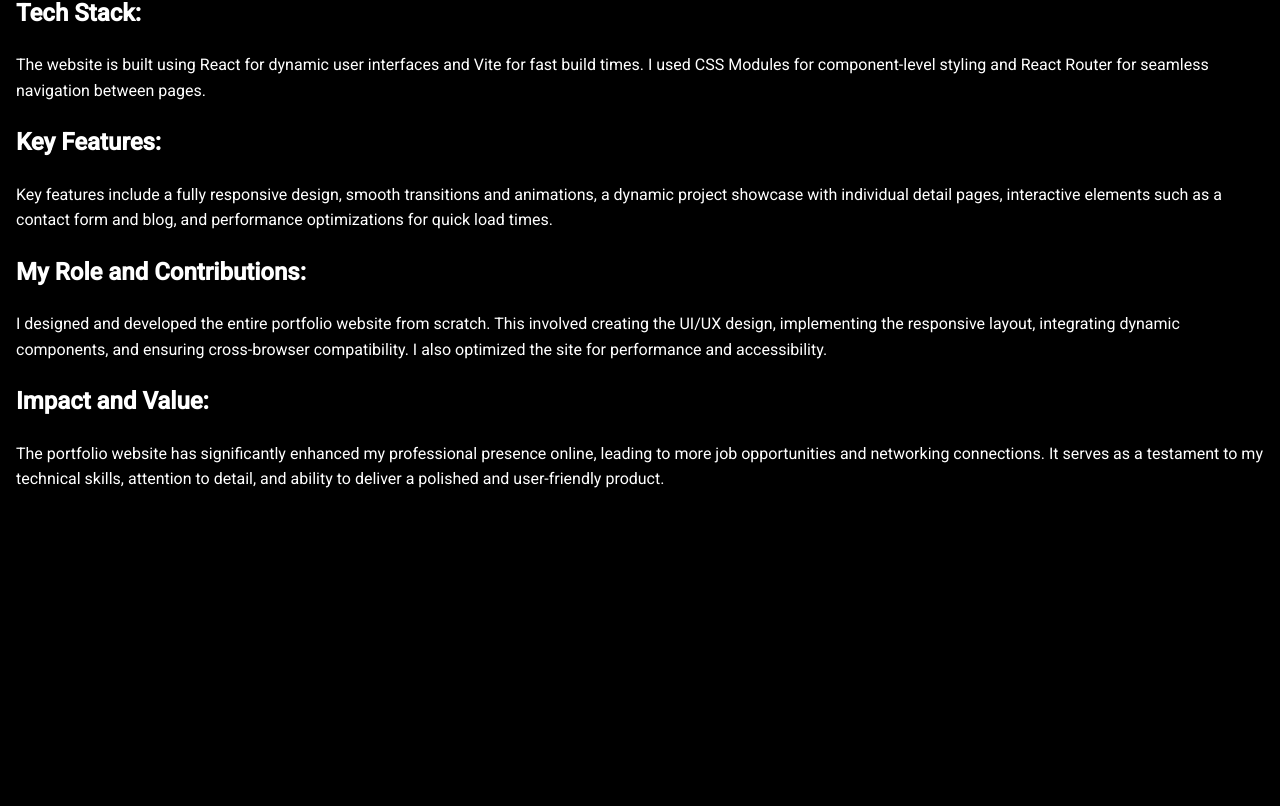
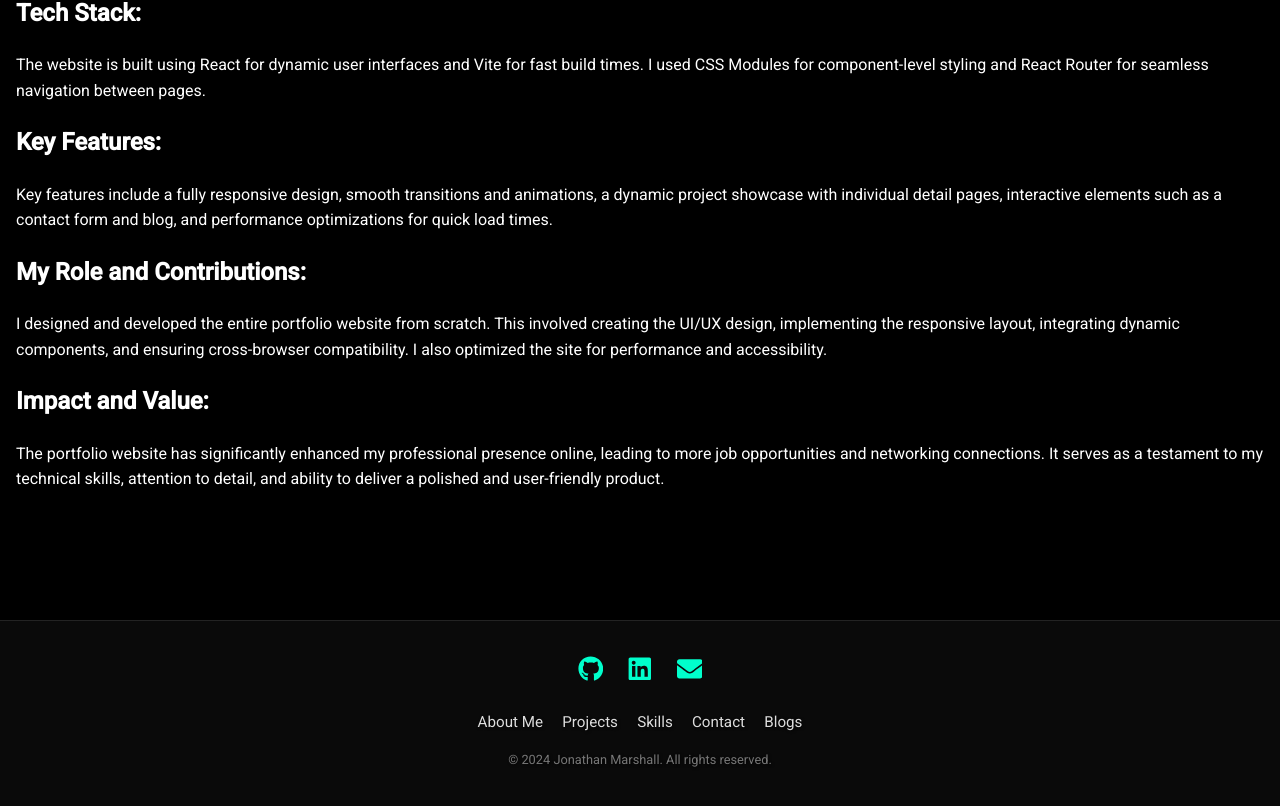
Before and after one commit to Jwmarsh16/personal-portfolio, a React (Vite) app in the folder client/: page /project/portfolio-website in a window 1280 px wide. Shown: the part 1322-2128 px from the top of the page. Before the commit the page ends 1878 px from the top, so only its background shows below. Built offline with nearby package versions, Linux system fonts and the light colour scheme.

Commit message:
Enhance project detail pages and resume styling
Added more content to individual project detail pages to provide
additional context and improve presentation. Updated CSS on the
Resume page for better visual consistency with the overall portfolio
theme and improved readability.

```diff
--- a/client/src/App.jsx
+++ b/client/src/App.jsx
@@ -11,7 +11,8 @@ import FantasyFootballResearchHub from './project-details/FantasyFootballResearc
 import EventManager from './project-details/EventManager';
 import Portfolio from './project-details/Portfolio';
 import Resume from './components/Resume';
-import AboutMe from './components/AboutMe'; // ✅ Added import
+import AboutMe from './components/AboutMe';
+import Footer from './components/Footer'; // ✅ Import Footer
 import './global.css';
 
 function App() {
@@ -21,7 +22,7 @@ function App() {
         <Menu />
         <Header />
 
-        {/* Shooting Star Elements */}
+        {/* Shooting Star Effects */}
         <div
           className="shooting-star-container"
           style={{
@@ -102,13 +103,16 @@ function App() {
               </main>
             }
           />
-          <Route path="/about" element={<AboutMe />} /> {/* ✅ New route added */}
+          <Route path="/about" element={<AboutMe />} />
           <Route path="/blogs" element={<TechnicalBlogs />} />
           <Route path="/resume" element={<Resume />} />
           <Route path="/project/fantasy-football-research-hub" element={<FantasyFootballResearchHub />} />
           <Route path="/project/event-manager-application" element={<EventManager />} />
           <Route path="/project/portfolio-website" element={<Portfolio />} />
         </Routes>
+
+        {/* ✅ Footer displayed on all pages */}
+        <Footer />
       </div>
     </Router>
   );
--- /dev/null
+++ b/client/src/Footer.css
@@ -0,0 +1,51 @@
+.site-footer {
+    background: rgba(255, 255, 255, 0.04);
+    padding: 2rem 1rem;
+    text-align: center;
+    color: #ccc;
+    margin-top: 4rem;
+    border-top: 1px solid rgba(255, 255, 255, 0.1);
+  }
+
+  .footer-icons {
+    margin-bottom: 1rem;
+    display: flex;
+    justify-content: center;
+    gap: 1.5rem;
+  }
+
+  .footer-icons a {
+    font-size: 1.6rem;
+    color: #00ffcc;
+    transition: transform 0.2s ease, color 0.2s ease;
+  }
+
+  .footer-icons a:hover {
+    transform: scale(1.2);
+    color: #61dafb;
+  }
+
+  .footer-links {
+    display: flex;
+    justify-content: center;
+    gap: 1.2rem;
+    flex-wrap: wrap;
+    font-size: 0.95rem;
+    margin-bottom: 1rem;
+  }
+
+  .footer-links a {
+    color: #ddd;
+    text-decoration: none;
+    transition: color 0.2s ease;
+  }
+
+  .footer-links a:hover {
+    color: #00ffc8;
+  }
+
+  .footer-copy {
+    font-size: 0.8rem;
+    color: #777;
+    margin-top: 1rem;
+  }
--- a/client/src/SkillsIntro.css
+++ b/client/src/SkillsIntro.css
@@ -50,3 +50,20 @@
     color: #94f5ff;
     font-weight: bold;
   }
+
+  .skills-social-icons {
+    display: flex;
+    gap: 1.2rem;
+    margin-top: 1.5rem;
+  }
+
+  .skills-social-icons a {
+    font-size: 1.8rem;
+    color: #00ffc8;
+    transition: transform 0.3s ease, color 0.3s ease;
+  }
+
+  .skills-social-icons a:hover {
+    transform: scale(1.2);
+    color: #ffffff;
+  }
--- /dev/null
+++ b/client/src/components/Footer.jsx
@@ -0,0 +1,27 @@
+import React from 'react';
+import { FaGithub, FaLinkedin, FaEnvelope } from 'react-icons/fa';
+import '../Footer.css';
+
+function Footer() {
+  return (
+    <footer className="site-footer">
+      <div className="footer-icons">
+        <a href="https://github.com/Jwmarsh16" target="_blank" rel="noopener noreferrer"><FaGithub /></a>
+        <a href="https://www.linkedin.com/in/jonathan-marshall-a2a833257/" target="_blank" rel="noopener noreferrer"><FaLinkedin /></a>
+        <a href="#contact"><FaEnvelope /></a>
+      </div>
+
+      <div className="footer-links">
+        <a href="/#about">About Me</a>
+        <a href="/#projects">Projects</a>
+        <a href="/#skills">Skills</a>
+        <a href="#contact">Contact</a>
+        <a href="/#blogs">Blogs</a>
+      </div>
+
+      <p className="footer-copy">© {new Date().getFullYear()} Jonathan Marshall. All rights reserved.</p>
+    </footer>
+  );
+}
+
+export default Footer;
--- a/client/src/components/SkillsIntro.jsx
+++ b/client/src/components/SkillsIntro.jsx
@@ -1,6 +1,7 @@
 // SkillsIntro.jsx
 import React from 'react';
 import Skills from './Skills';
+import { FaGithub, FaLinkedin, FaEnvelope } from 'react-icons/fa';
 import '../SkillsIntro.css';
 
 function SkillsIntro() {
@@ -13,16 +14,35 @@ function SkillsIntro() {
           </h1>
           <h2 className="role-highlight">Full Stack Developer</h2>
           <p>
-              🚀 A <span className="highlight">passionate Software Developer</span> based in <span className="highlight">Austin, Texas</span>. Open to
-              opportunities and freelance projects.
+            🚀 A <span className="highlight">passionate Software Developer</span> based in{' '}
+            <span className="highlight">Austin, Texas</span>. Open to opportunities and freelance projects.
           </p>
           <p>
             🛠️ My main tech stack currently is <span className="highlight">Flask, React, PostgreSQL, and AWS S3</span>.
             I specialize in building <span className="highlight">complex, fast, and functional</span> digital products
             that deliver exceptional user experiences.
           </p>
+
+          {/* ✅ Social Icons */}
+          <div className="skills-social-icons">
+            <a href="https://github.com/Jwmarsh16" target="_blank" rel="noopener noreferrer" aria-label="GitHub">
+              <FaGithub />
+            </a>
+            <a
+              href="https://www.linkedin.com/in/jonathan-marshall-a2a833257/"
+              target="_blank"
+              rel="noopener noreferrer"
+              aria-label="LinkedIn"
+            >
+              <FaLinkedin />
+            </a>
+            <a href="#contact" aria-label="Contact">
+              <FaEnvelope />
+            </a>
           </div>
         </div>
+      </div>
+
       <div className="skills-wrapper">
         <Skills />
       </div>
--- a/client/src/project-details/EventManager.jsx
+++ b/client/src/project-details/EventManager.jsx
@@ -30,8 +30,7 @@ function EventManager() {
       <div className="project-detail-card">
         <h1 className="project-title">Event Manager Application</h1>
         <p className="brief-description">
-          A fullstack application for managing events, featuring group management, comprehensive CRUD operations,
-          and secure user authentication using Flask, React, and Redux.
+          A fullstack web application that simplifies the event planning process through robust group and invitation management, real-time RSVP tracking, and secure user authentication.
         </p>
 
         <div className="slideshow-wrapper">
@@ -60,8 +59,7 @@ function EventManager() {
               <h2>Project Overview:</h2>
             </div>
             <p>
-              The Event Manager Application provides a robust platform for organizing events, managing user groups,
-              and streamlining communication between organizers and participants. It centralizes event data and facilitates efficient event management.
+              The Event Manager Application is a full-featured event coordination tool designed to streamline how users create, manage, and participate in events. It includes role-based features for hosts and attendees, and an intuitive interface that allows users to quickly interact with upcoming events.
             </p>
           </div>
 
@@ -70,9 +68,7 @@ function EventManager() {
               <h2>Purpose and Objectives:</h2>
             </div>
             <p>
-              The purpose of this project is to simplify event planning by automating processes such as registration,
-              group management, and real-time updates. Objectives include reducing administrative overhead, increasing user engagement,
-              and delivering a secure, scalable solution for event organizers.
+              Built to eliminate the friction in planning events, the platform allows users to send and manage invitations, track RSVPs, and coordinate event logistics with ease. The primary goals were to reduce communication gaps, automate invitation workflows, and offer a secure user experience across devices.
             </p>
           </div>
 
@@ -81,9 +77,13 @@ function EventManager() {
               <h2>Tech Stack:</h2>
             </div>
             <p>
-              The application is built with Flask (backend) and React (frontend), with Redux Toolkit for state management.
-              It utilizes PostgreSQL for database storage, Flask-JWT-Extended for secure authentication, Flask-CORS for handling cross-origin requests,
-              and Vite for a fast development experience.
+              <strong>Languages:</strong> Python, JavaScript, SQL, HTML, CSS<br/>
+              <strong>Frameworks & Libraries:</strong> Flask, React, Redux, Vite, SQLAlchemy<br/>
+              <strong>Tools & Platforms:</strong> Git, GitHub, Visual Studio Code, Bcrypt<br/>
+              <strong>Databases:</strong> PostgreSQL<br/>
+              <strong>Security & Authentication:</strong> JWT Authentication, HTTP-Only Cookies, CSRF Protection<br/>
+              <strong>Cloud & DevOps:</strong> Render (Deployment), AWS S3 (Secure File Storage), CI/CD Pipelines<br/>
+              <strong>Development Practices:</strong> REST API Development, Object-Oriented Programming (OOP), CRUD, Agile Methodology
             </p>
           </div>
 
@@ -92,8 +92,12 @@ function EventManager() {
               <h2>Key Features:</h2>
             </div>
             <p>
-              Key features include dynamic event creation, real-time notifications, secure user authentication, robust CRUD operations,
-              and a responsive design that adapts seamlessly across devices.
+              • Create and manage public or private events with detailed descriptions, dates, and locations<br/>
+              • Invite users to events and monitor real-time RSVP status updates<br/>
+              • View a dedicated dashboard with event-specific attendee lists and statuses<br/>
+              • Automatically update event participant data when invitations are accepted<br/>
+              • Authenticate securely using JWTs with CSRF protection and secure cookies<br/>
+              • Fully responsive UI and clean visual design for modern user experience
             </p>
           </div>
 
@@ -102,9 +106,7 @@ function EventManager() {
               <h2>My Role and Contributions:</h2>
             </div>
             <p>
-              I led the design and development of the application, architecting both the frontend and backend systems.
-              My responsibilities included API integration, implementing secure authentication protocols, and ensuring a smooth user experience
-              through responsive design and rigorous testing.
+              I developed the entire project independently, from backend architecture to frontend design. I designed and implemented the data models, RESTful API, and secure authentication with JWT and CSRF protection. On the frontend, I built interactive components in React and managed global state using Redux Toolkit. I also deployed the application using Render and configured AWS S3 for static file storage.
             </p>
           </div>
 
@@ -113,8 +115,7 @@ function EventManager() {
               <h2>Impact and Value:</h2>
             </div>
             <p>
-              The Event Manager Application has streamlined event operations, reducing planning time by 40% and significantly improving
-              user satisfaction. It demonstrates my ability to deliver comprehensive full-stack solutions that drive efficiency and user engagement.
+              This project showcases my ability to build and deploy full-stack applications with advanced functionality and secure best practices. It demonstrates thoughtful design in both UX and data handling, offering a professional and intuitive platform that solves real-world coordination problems for groups and individuals.
             </p>
           </div>
         </div>
```
Also changed, not shown: client/src/project-details/FantasyFootballResearchHub.jsx (+17 -19 lines). Lines whose indentation alone changed are shown as unchanged.
